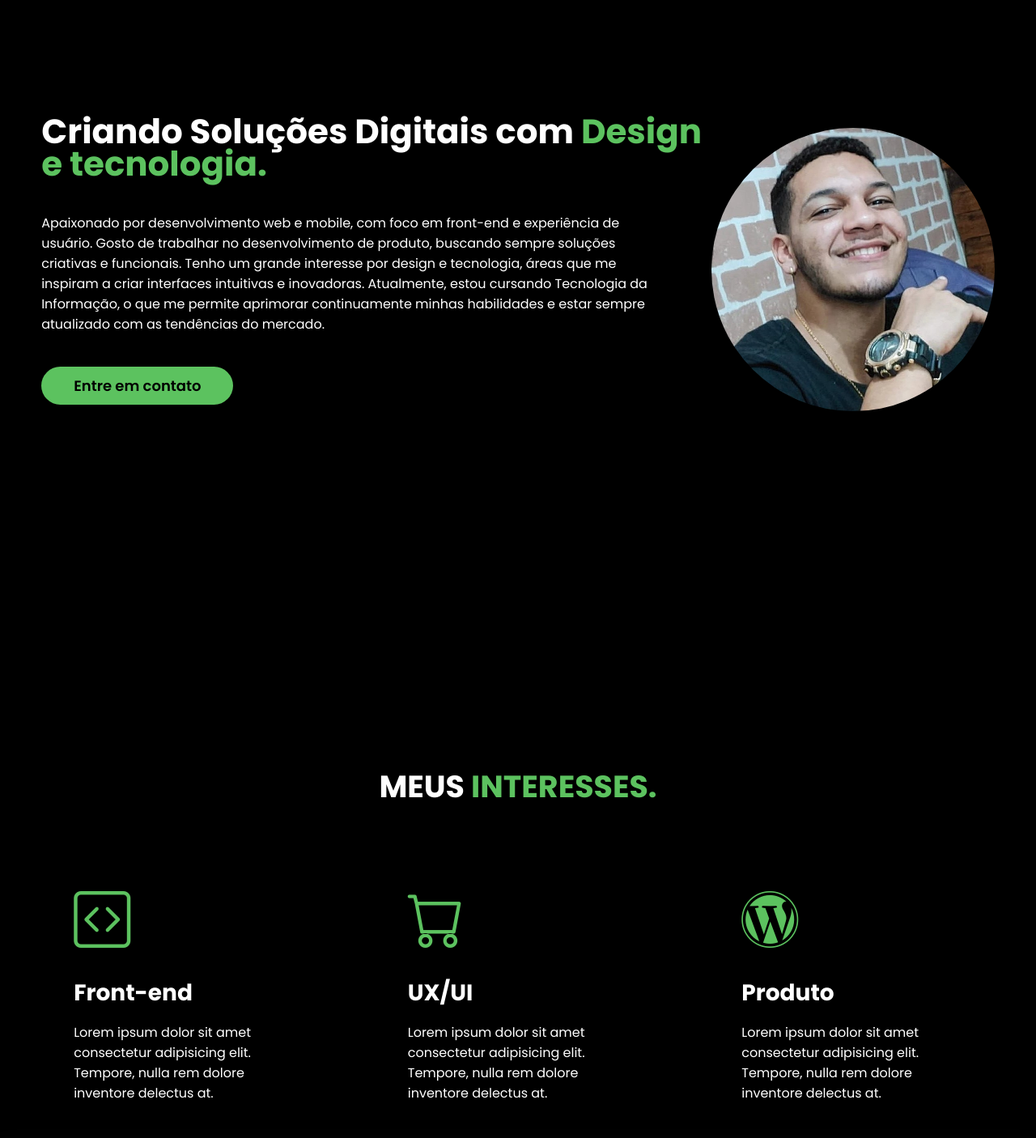
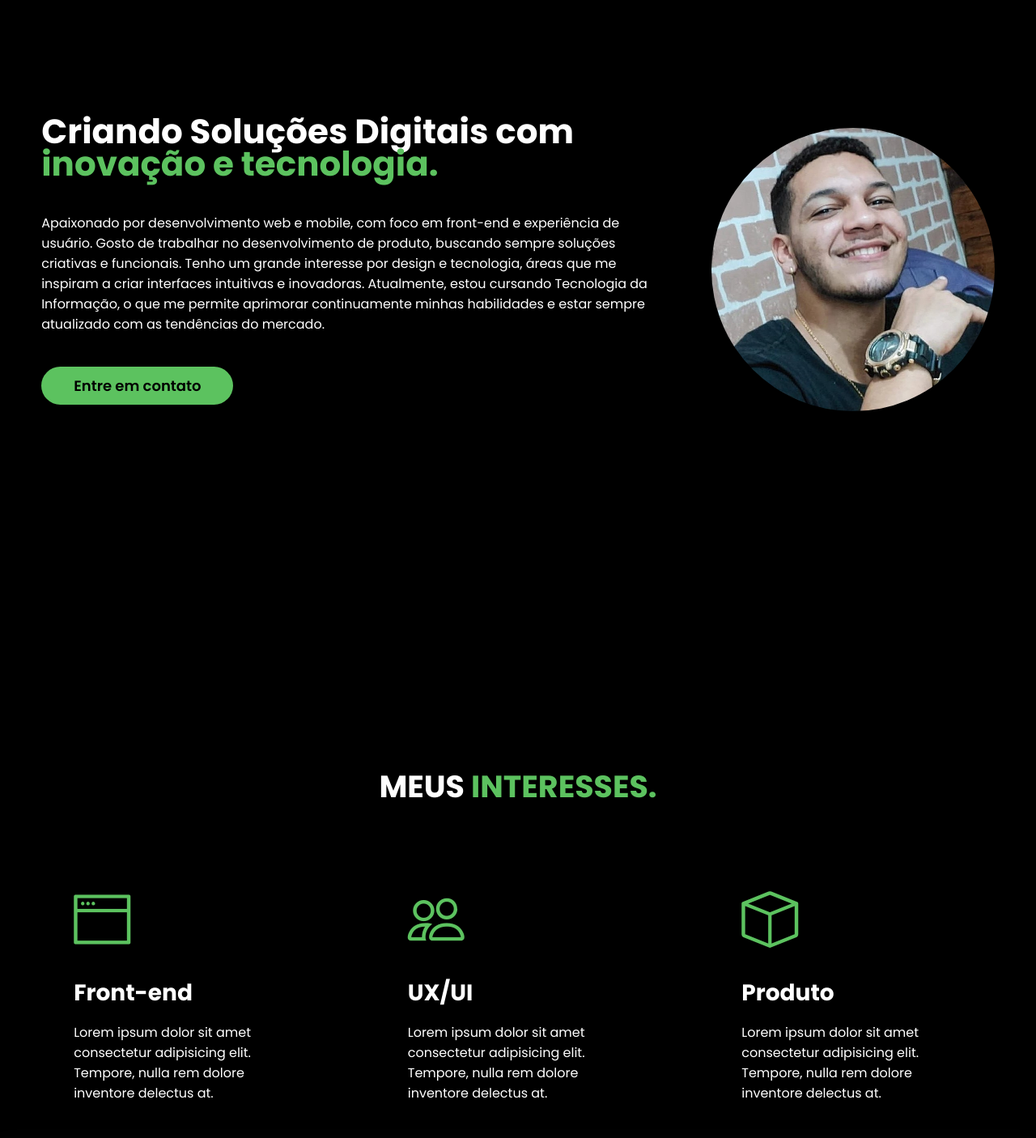
Before and after one commit to erickfesantos/portifolio, a plain HTML site: page index.html in a window 1280 px wide. Shown: the part 120-1526 px from the top of the page at 81% size. Drawn offline with nearby package versions, Linux system fonts and the light colour scheme.

Commit message:
titulo, icones

```diff
--- a/index.html
+++ b/index.html
@@ -15,7 +15,7 @@
 
     <script src="menu.js" defer></script>
 
-    <title>Agência BRN</title>
+    <title>Portifólio</title>
 </head>
 <body>
 
@@ -67,7 +67,7 @@
             <div class="interface">
                 <div class="flex">
                     <div class="txt-topo-site">
-                        <h1>Criando Soluções Digitais com <span>Design e tecnologia.</span></h1>
+                        <h1>Criando Soluções Digitais com <span>inovação e tecnologia.</span></h1>
                         <p>Apaixonado por desenvolvimento web e mobile, com foco em front-end e experiência de usuário.
                             Gosto de trabalhar no desenvolvimento de produto, buscando sempre soluções criativas e
                             funcionais. Tenho um grande interesse por design e tecnologia, áreas que me inspiram a
@@ -96,19 +96,19 @@
                 <h2 class="titulo">MEUS <span>INTERESSES.</span></h2>
                 <div class="flex">
                     <div class="especialidades-box">
-                        <i class="bi bi-code-square"></i>
+                        <i class="bi bi-window-fullscreen"></i>
                         <h3>Front-end</h3>
                         <p>Lorem ipsum dolor sit amet consectetur adipisicing elit. Tempore, nulla rem dolore inventore delectus at.</p>
                     </div><!--especialidades-box-->
 
                     <div class="especialidades-box">
-                        <i class="bi bi-cart"></i>
+                        <i class="bi bi-people"></i>
                         <h3>UX/UI</h3>
                         <p>Lorem ipsum dolor sit amet consectetur adipisicing elit. Tempore, nulla rem dolore inventore delectus at.</p>
                     </div><!--especialidades-box-->
 
                     <div class="especialidades-box">
-                        <i class="bi bi-wordpress"></i>
+                        <i class="bi bi-box"></i>
                         <h3>Produto</h3>
                         <p>Lorem ipsum dolor sit amet consectetur adipisicing elit. Tempore, nulla rem dolore inventore delectus at.</p>
                     </div><!--especialidades-box-->
```
